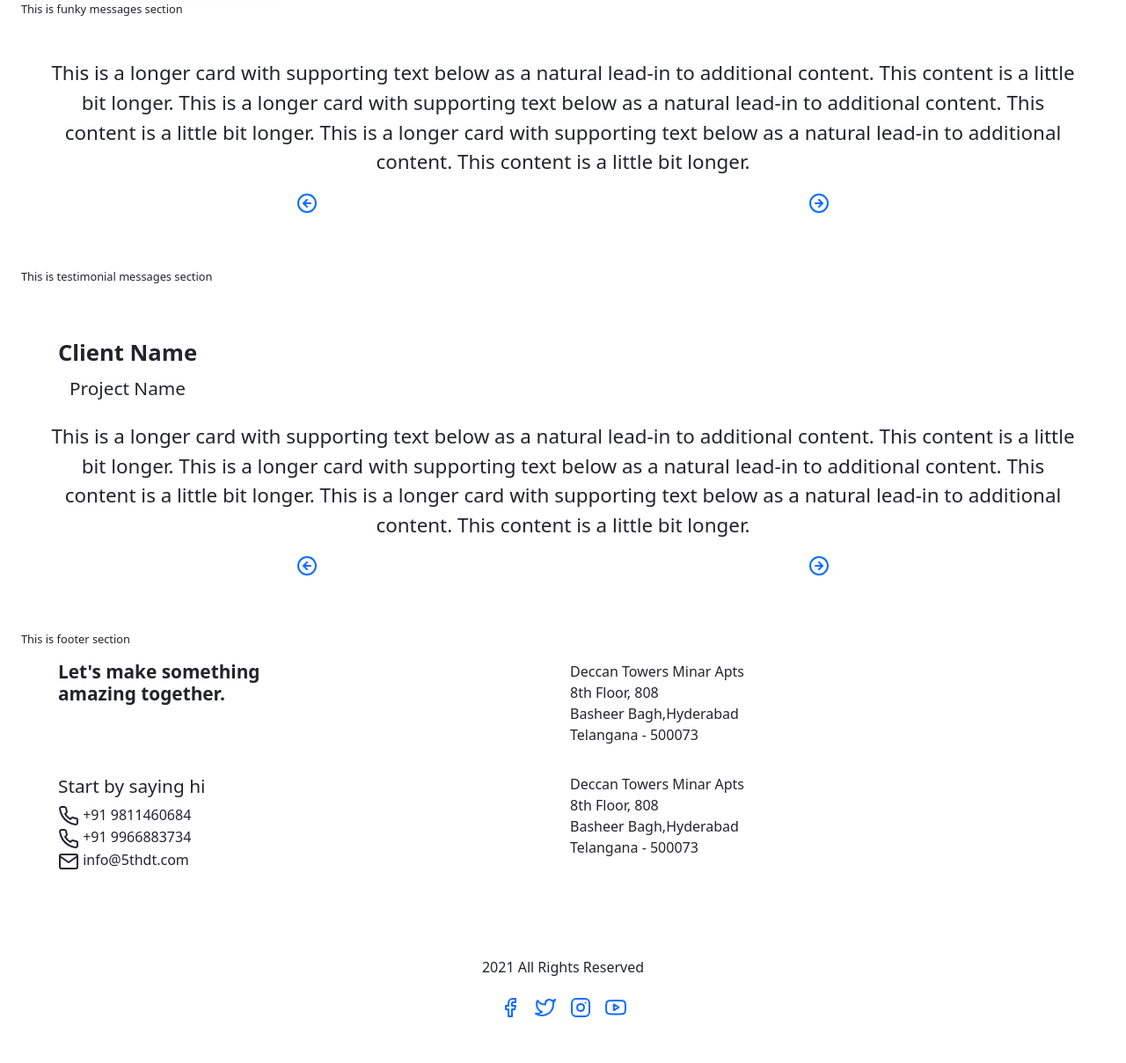
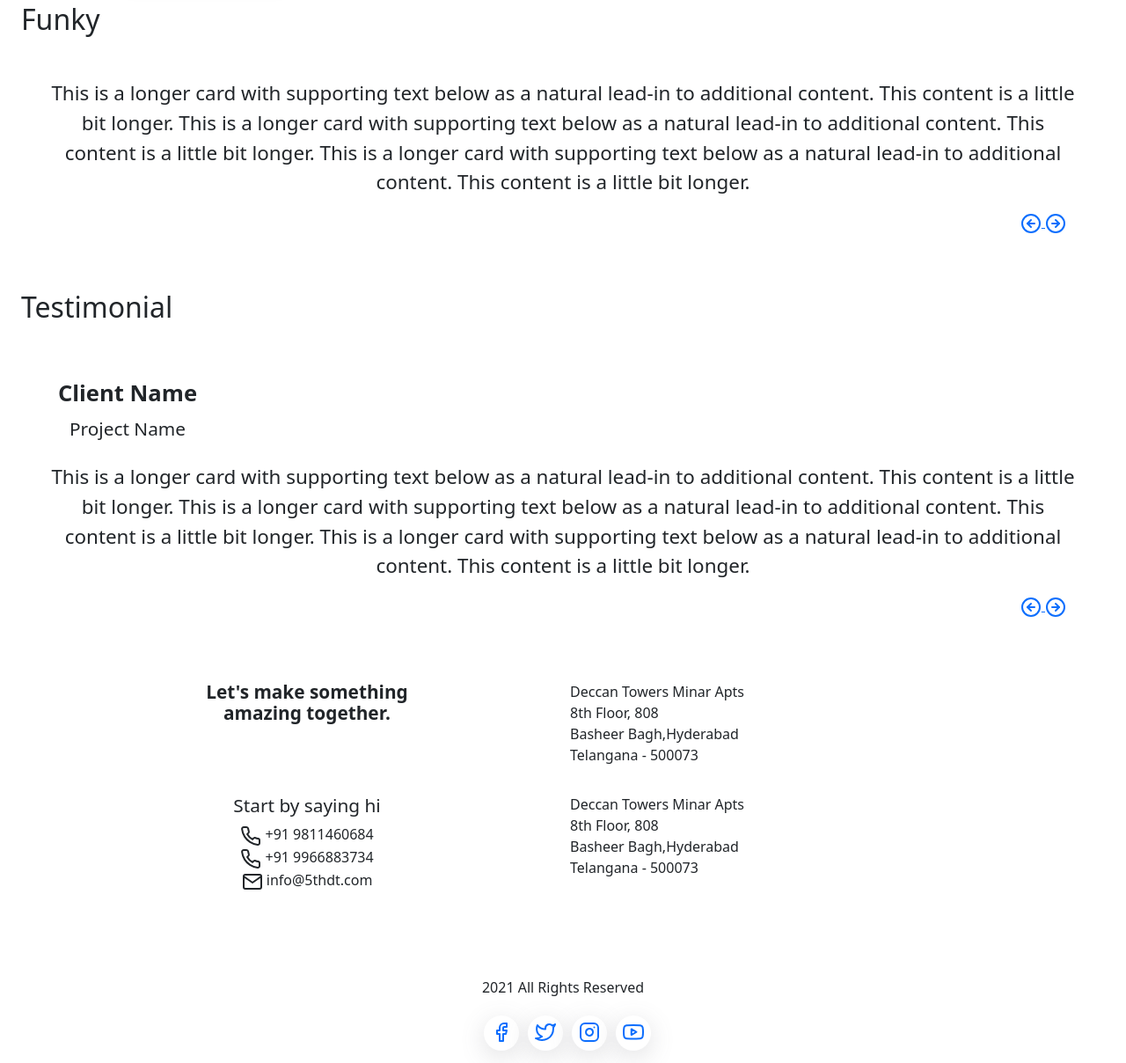
Before and after one commit to http-5thdt-com/5thdt_website_new, a plain HTML site: page index.html in a window 1280 px wide. Shown: the part 1637-2845 px from the top of the page at 88% size. Before the commit the page ends 2798 px from the top, so only its background shows below. Drawn offline with nearby package versions, Linux system fonts and the light colour scheme.

Commit message:
chanegs done

```diff
--- a/assets/css/sheet.5thdt.css
+++ b/assets/css/sheet.5thdt.css
@@ -127,3 +127,23 @@ footer.footer h6 {
     font-size: 1.3rem !important;
     font-weight: 500;
 }
+
+
+.clint_icns_ftr{
+    margin-right: 10px;
+
+}
+.ftr_btm{
+    margin-bottom: 10px;
+}
+.ft_icns{
+    background-color: white;
+    border-radius: 50%;
+    font-size: -7px;
+    margin-left: 10px;
+    width: 40px;
+    height: 40px;
+    padding-top: 10px;
+    padding-top: 6px !important;
+    box-shadow: rgba(100, 100, 111, 0.2) 0px 7px 29px 0px;
+}
--- a/index.html
+++ b/index.html
@@ -128,6 +128,7 @@
 
                 <div class="mycards">
                     <div class="mycards_cols">
+
                         <div class="mycards_col" ontouchstart="this.classList.toggle('hover');">
                             <div class="mycards_cont">
                                 <div class="mycards_front" style="background-image: url(assets/images/services/service_1.jpg);">
@@ -240,6 +241,8 @@
                                 </div>
                             </div>
                         </div>
+
+
                     </div>
                 </div>
 
@@ -304,7 +307,7 @@
             </section>
 
             <section class="mt-4 px-4 funky clearfix">
-                <h5>This is funky messages section</h5>
+                <h2> Funky </h2>
                 <div class="card text-center h-100" style="border-style: none;">
                     <div class="card-body py-3 my-4">
                         <div class="container">
@@ -316,16 +319,16 @@
                                 </p>
                             </div>
                             <div class="row align-items-end justify-content-end">
-                                <div class="col-sm-6">
+                                <div class="col-md-12" align="right">
+                                    <div class="clint_icns_ftr">
                                     <a href="/">
                                         <i data-feather="arrow-left-circle"></i>
                                     </a>
-                                </div>
-                                <div class="col-sm-6 order-last">
                                     <a href="/">
                                         <i data-feather="arrow-right-circle"></i>
                                     </a>
                                 </div>
+
                             </div>
                         </div>
                     </div>
@@ -333,7 +336,7 @@
             </section>
 
             <section class="mt-4 px-4 testimonial">
-                <h5>This is testimonial messages section</h5>
+                <h2> Testimonial</h2>
                 <div class="card text-center h-100" style="border-style: none;">
                     <div class="card-body py-3 my-4">
                         <div class="container">
@@ -355,16 +358,18 @@
                                 </div>
                             </div>
                             <div class="row align-items-end justify-content-end">
-                                <div class="col-sm-6">
+                                <div class="col-md-12" align="right">
+                                    <div class="clint_icns_ftr">
                                         <a href="/">
                                             <i data-feather="arrow-left-circle"></i>
                                         </a>
-                                </div>
-                                <div class="col-sm-6 order-last">
                                         <a href="/">
                                             <i data-feather="arrow-right-circle"></i>
                                         </a>
                                     </div>
+
+                                </div>
+
                             </div>
                         </div>
                     </div>
@@ -373,12 +378,12 @@
         </main>
 
         <footer class="mt-4 px-4 footer">
-            <h5>This is footer section</h5>
+
             <div class="container-lg">
                 <div class="row row-cols-lg-6">
-                    <div class="col-lg-6">
-                        <div class="d-flex align-items-start flex-column bd-highlight mb-3">
-                            <div class="me-auto p-2 bd-highlight">
+                    <div class="col-lg-6" align="center">
+                        <div class="d-flex  flex-column bd-highlight mb-3">
+                            <div class=" p-2 bd-highlight">
                                 <h6 class="fs-1 fw-bolder">Let's make something <br /> amazing together.</h6>
                             </div>
                             <div class="p-2 py-3 my-5 bd-highlight">
@@ -422,21 +427,29 @@
                             </p>
                         </div>
                     </div>
-                    <div class="col-lg-12">
+                    <div class="col-lg-12 ftr_btm">
                         <div class="d-flex justify-content-center">
                             <div class="d-flex p-1 align-items-center">
+                               <div class="ft_icns">
                                 <a href="/">
                                     <i data-feather="facebook" class="mx-2"></i>
                                 </a>
+                               </div>
+                               <div class="ft_icns">
                                 <a href="/">
                                     <i data-feather="twitter" class="mx-2"></i>
                                 </a>
+                              </div>
+                              <div class="ft_icns">
                                 <a href="/">
                                     <i data-feather="instagram" class="mx-2"></i>
                                 </a>
+                                </div>
+                                <div class="ft_icns">
                                 <a href="/">
                                     <i data-feather="youtube" class="mx-2"></i>
                                 </a>
+                                </div>
                             </div>
                         </div>
                     </div>
```
Lines whose indentation alone changed are shown as unchanged.
